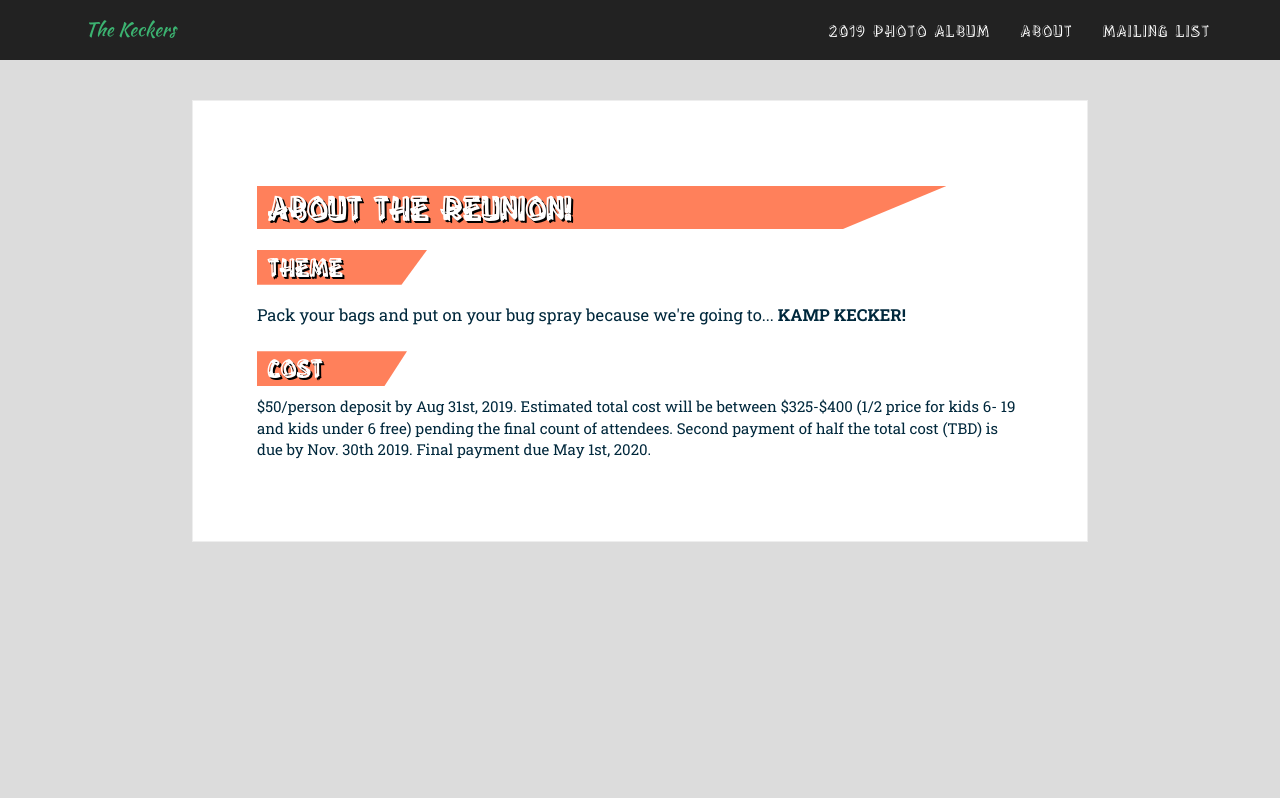
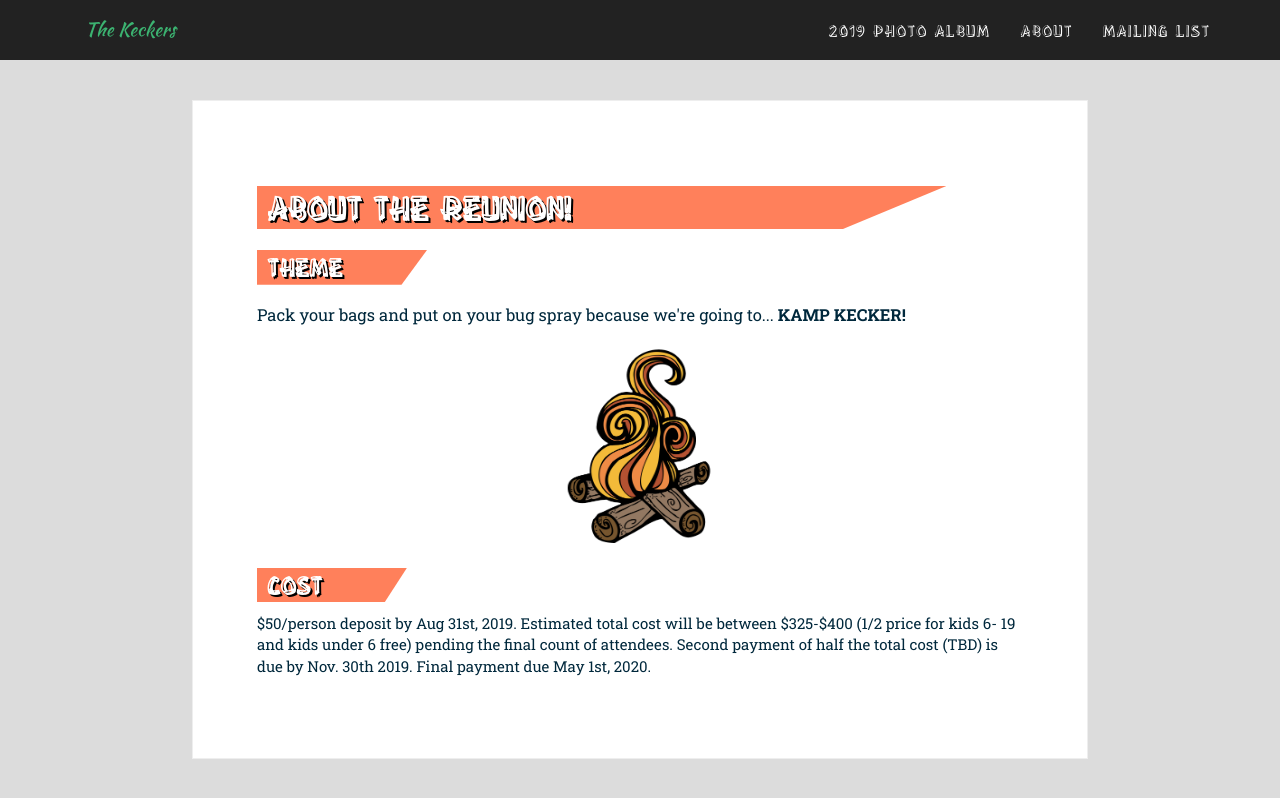
Before and after one commit to xb4r7x/xb4r7x.github.io, a Jekyll site: the page built from _2017_pages/about.html, in a window 1280 px wide. Shown: the top 798 px of the page. Built offline with Jekyll 4.4.1, drawn with Linux system fonts in a browser that asks for light colours; some web fonts are replaced.

Commit message:
pushing updates

```diff
--- a/_2017_pages/about.html
+++ b/_2017_pages/about.html
@@ -14,6 +14,7 @@ title: About the Reunion!
       <h2 class="second">Theme</h2>
 
       <p>Pack your bags and put on your bug spray because we're going to... <b>KAMP KECKER!</b></p>
+      <p style="text-align:center;"><img src="../css/2016_style/img/campfire.png" alt="campfire" class="center" height="200" width="150"></p>
 
       <h2 class="third">Cost</h2
 
```
Also changed, not shown: css/2016_style/img/campfire.png (added), 4 other files.
